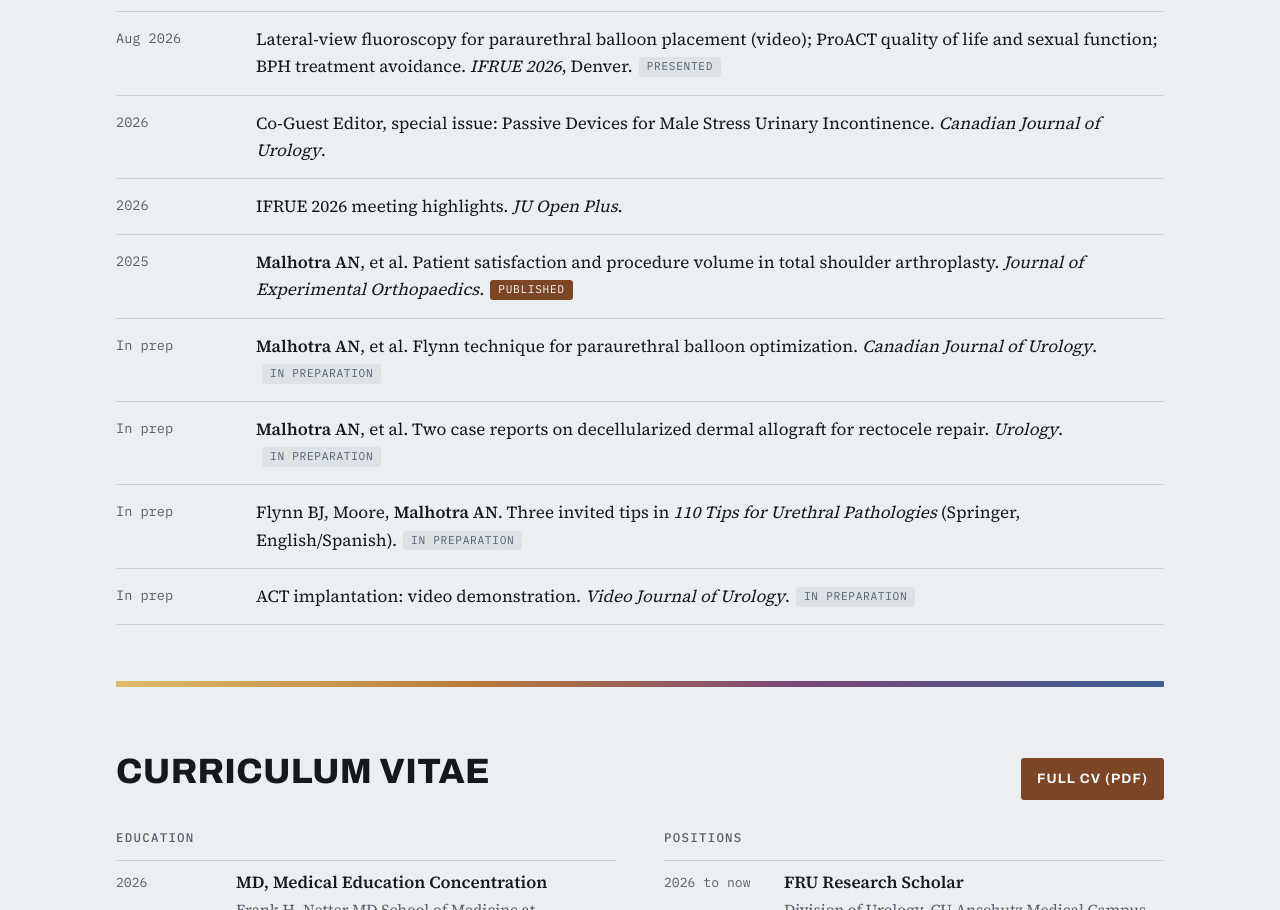
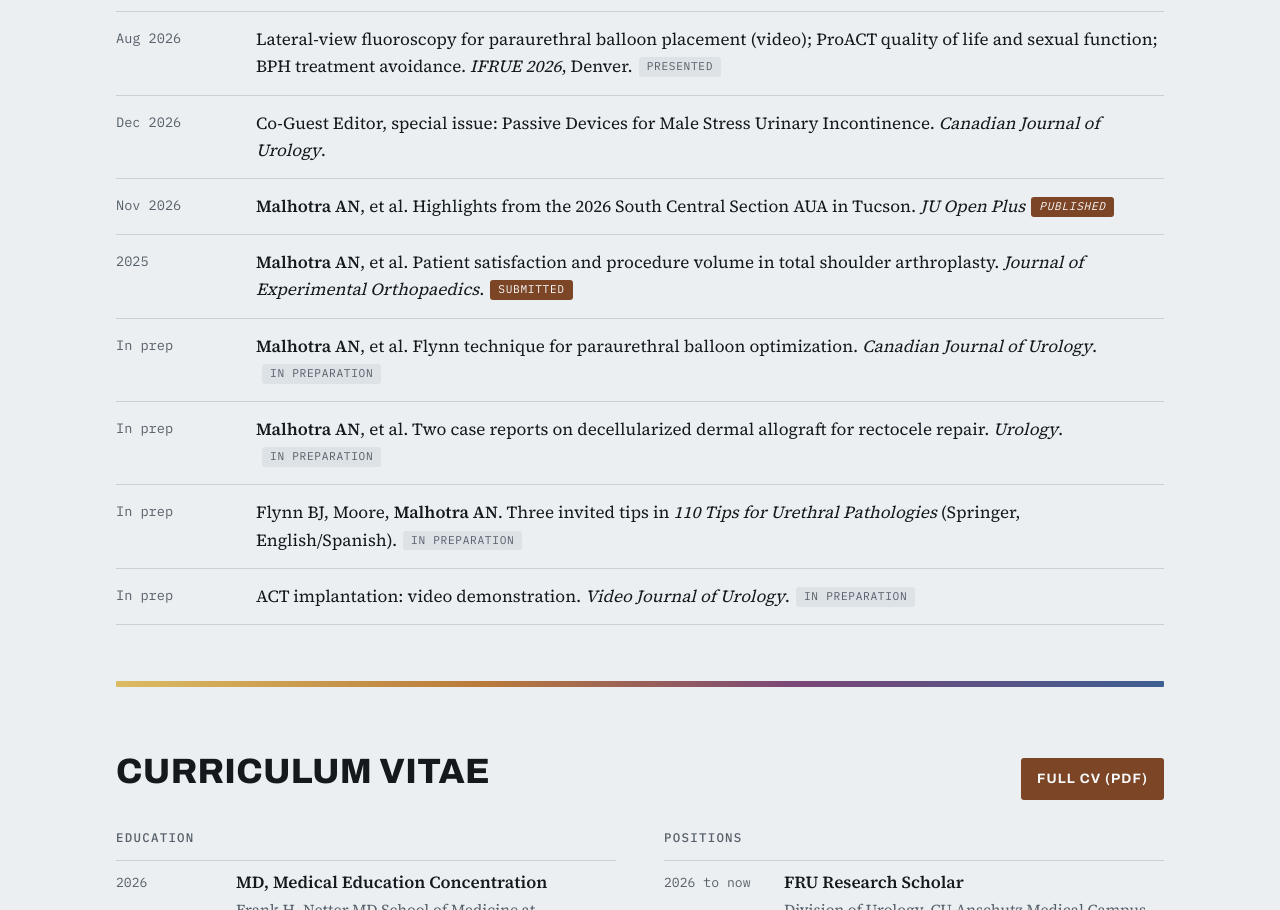
Before and after one commit to malhottie/amalhotra, a plain HTML site: page index.html in a window 1280 px wide. Shown: the part 2047-2957 px from the top of the page. Drawn offline with Linux system fonts and the light colour scheme.

Commit message:
Update index.html

```diff
--- a/index.html
+++ b/index.html
@@ -311,9 +311,9 @@ footer { padding-block: 48px 64px; }
         <li data-k="talk"><span class="yr">Nov 2026</span><div class="cite">Robotic pyeloplasty in horseshoe kidneys. <span class="venue">Genitourinary Reconstructive Surgeons (GURS)</span>, Mexico City.<span class="chip">Upcoming</span></div></li>
         <li data-k="talk"><span class="yr">Sep 2026</span><div class="cite">Two abstracts on paclitaxel drug-coated balloon dilation for recurrent urethral stricture after urethroplasty. <span class="venue">South Central Section of the AUA</span>, Tucson.<span class="chip">Presented</span></div></li>
         <li data-k="talk"><span class="yr">Aug 2026</span><div class="cite">Lateral-view fluoroscopy for paraurethral balloon placement (video); ProACT quality of life and sexual function; BPH treatment avoidance. <span class="venue">IFRUE 2026</span>, Denver.<span class="chip">Presented</span></div></li>
-        <li data-k="editorial"><span class="yr">2026</span><div class="cite">Co-Guest Editor, special issue: Passive Devices for Male Stress Urinary Incontinence. <span class="venue">Canadian Journal of Urology</span>.</div></li>
-        <li data-k="editorial"><span class="yr">2026</span><div class="cite">IFRUE 2026 meeting highlights. <span class="venue">JU Open Plus</span>.</div></li>
-        <li data-k="paper"><span class="yr">2025</span><div class="cite"><b>Malhotra AN</b>, et al. Patient satisfaction and procedure volume in total shoulder arthroplasty. <span class="venue">Journal of Experimental Orthopaedics</span>.<span class="chip pub">Published</span></div></li>
+        <li data-k="editorial"><span class="yr">Dec 2026</span><div class="cite">Co-Guest Editor, special issue: Passive Devices for Male Stress Urinary Incontinence. <span class="venue">Canadian Journal of Urology</span>.</div></li>
+        <li data-k="editorial"><span class="yr">Nov 2026</span><div class="cite"><b>Malhotra AN</b>, et al. Highlights from the 2026 South Central Section AUA in Tucson. <span class="venue">JU Open Plus<span class="chip pub">Published</span></div></li>
+        <li data-k="paper"><span class="yr">2025</span><div class="cite"><b>Malhotra AN</b>, et al. Patient satisfaction and procedure volume in total shoulder arthroplasty. <span class="venue">Journal of Experimental Orthopaedics</span>.<span class="chip pub">Submitted</span></div></li>
         <li data-k="paper"><span class="yr">In prep</span><div class="cite"><b>Malhotra AN</b>, et al. Flynn technique for paraurethral balloon optimization. <span class="venue">Canadian Journal of Urology</span>.<span class="chip">In preparation</span></div></li>
         <li data-k="paper"><span class="yr">In prep</span><div class="cite"><b>Malhotra AN</b>, et al. Two case reports on decellularized dermal allograft for rectocele repair. <span class="venue">Urology</span>.<span class="chip">In preparation</span></div></li>
         <li data-k="paper"><span class="yr">In prep</span><div class="cite">Flynn BJ, Moore, <b>Malhotra AN</b>. Three invited tips in <span class="venue">110 Tips for Urethral Pathologies</span> (Springer, English/Spanish).<span class="chip">In preparation</span></div></li>
```
